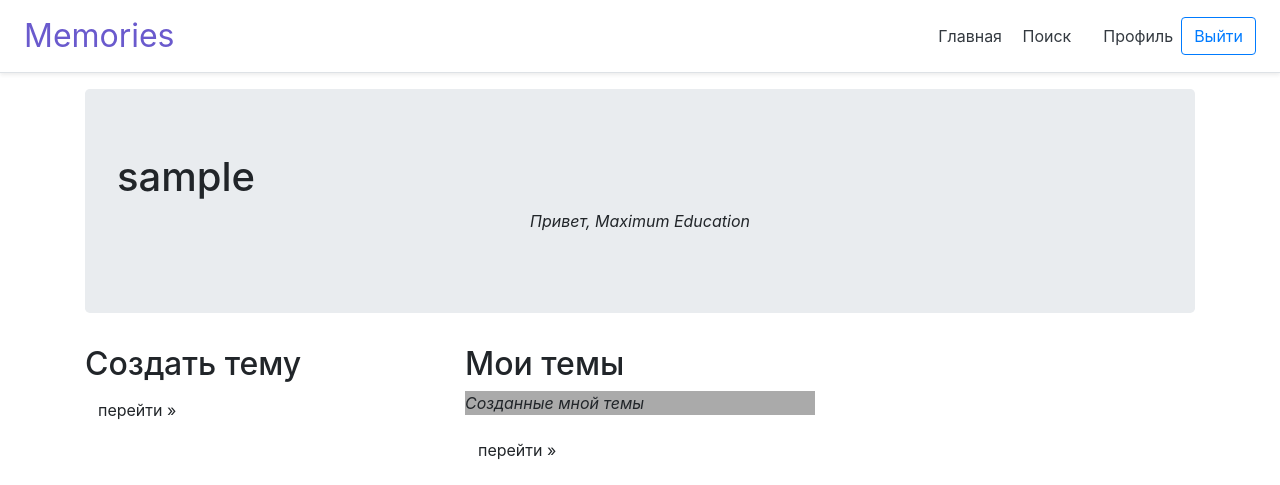
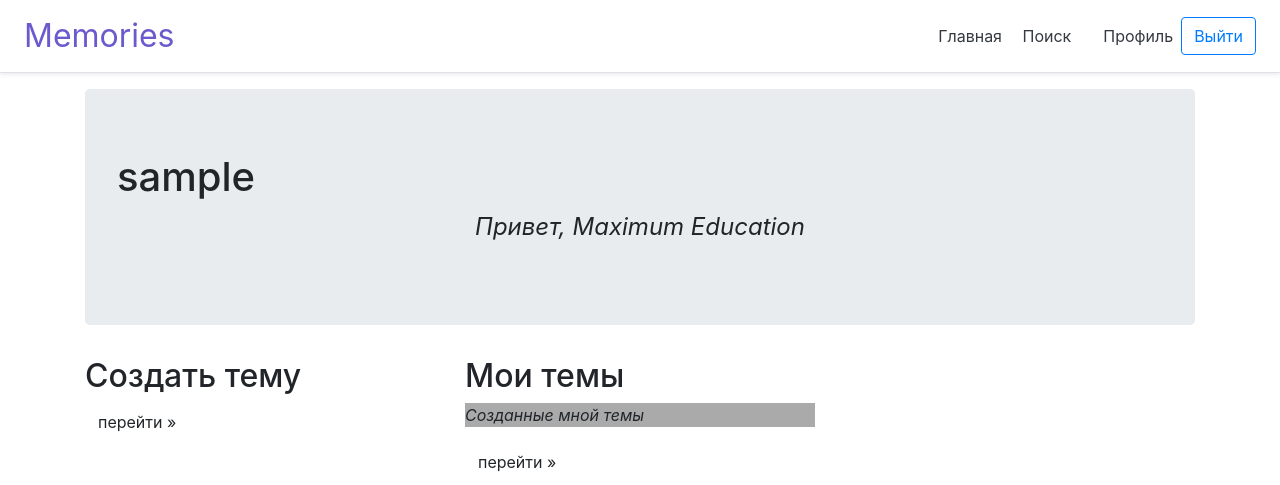
Before and after one commit to michael7nightingale/Memories-Flask, a Flask app: a page that uses app/profiles/templates/profile.html in a window 1280 px wide. Shown: the top 485 px of the page. Run offline with Flask 3, Linux system fonts and the light colour scheme; the visitor is signed in with stand-in values (Sample User, id 1); parts of the project's set-up code (start-up, migrations or seed data) failed here and were passed over.

Commit message:
Update profile.html

```diff
--- a/app/profiles/templates/profile.html
+++ b/app/profiles/templates/profile.html
@@ -4,7 +4,7 @@
 
 <div class="jumbotron">
     <h1>{{ user.username }}</h1>
-    <p align="center" style="font-style: italic">Привет, Maximum Education</p>
+    <p align="center" style="font-style: italic; font-size: 24px">Привет, Maximum Education</p>
 </div>
 
 <div class="row">
```
